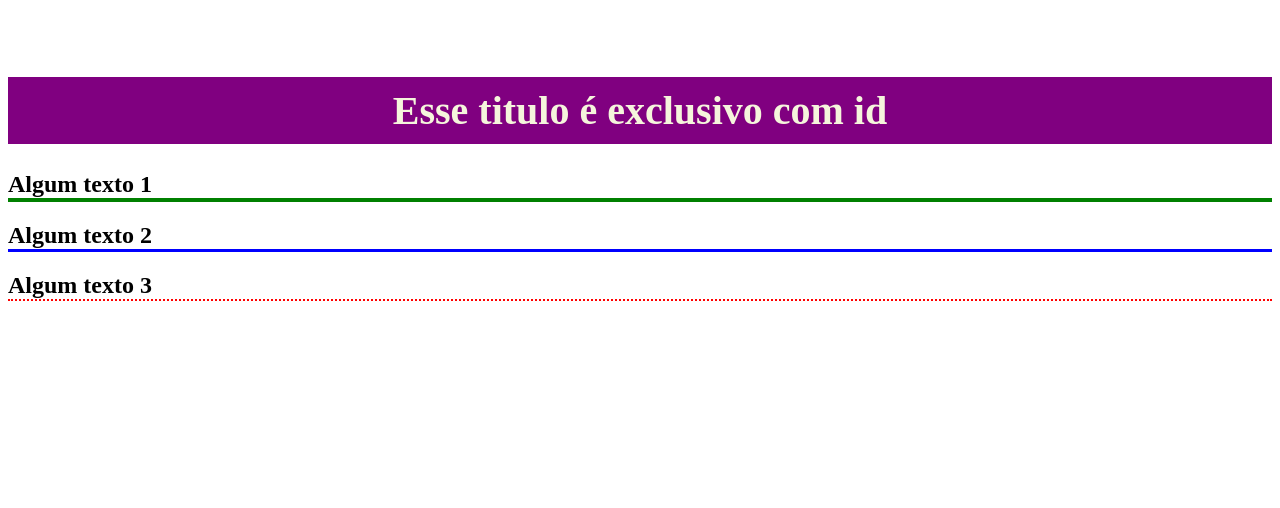
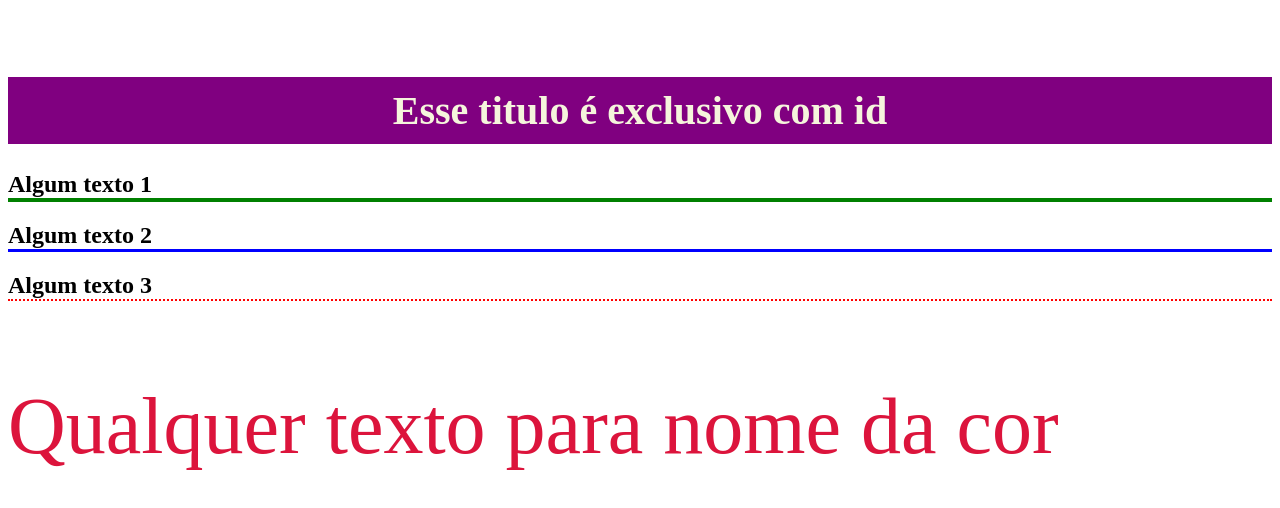
Before and after one commit to CrisSenac/12-03-html, a plain HTML site: page index.html in a window 1280 px wide. Shown: the part 1922-2430 px from the top of the page. Drawn offline with Linux system fonts and the light colour scheme.

Commit message:
11 nome da cor

```diff
--- a/css/style.css
+++ b/css/style.css
@@ -38,3 +38,7 @@ h2{
 #algum-titulo{
     border-bottom: 4px solid green;
 }
+
+.color-name{
+    color: crimson;
+}
--- a/index.html
+++ b/index.html
@@ -76,8 +76,9 @@
         <h2 class="titulo">Algum texto 2</h2>
         <h2>Algum texto 3</h2>
 
+        <!-- 11 nome da cor -->
 
-
+        <p class="color-name">Qualquer texto para nome da cor</p>
 
 </body>
 </html>
```
